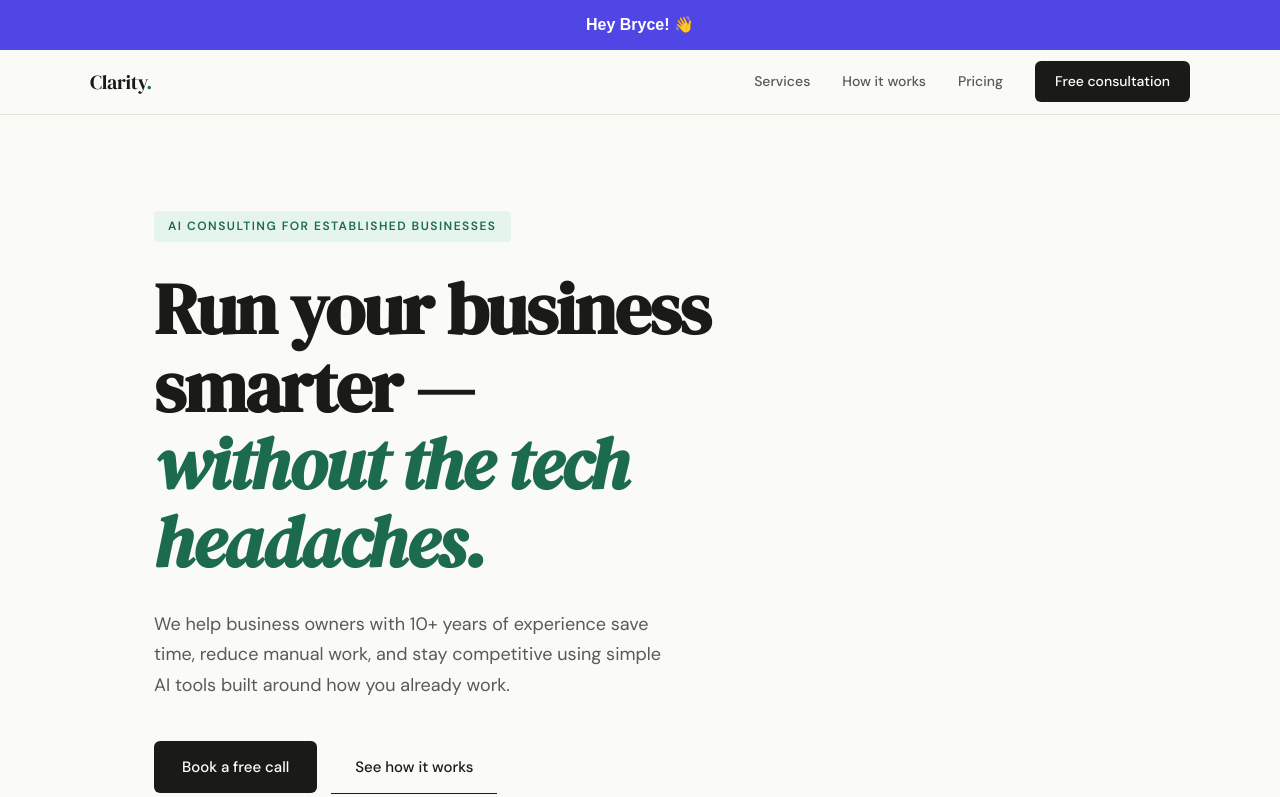
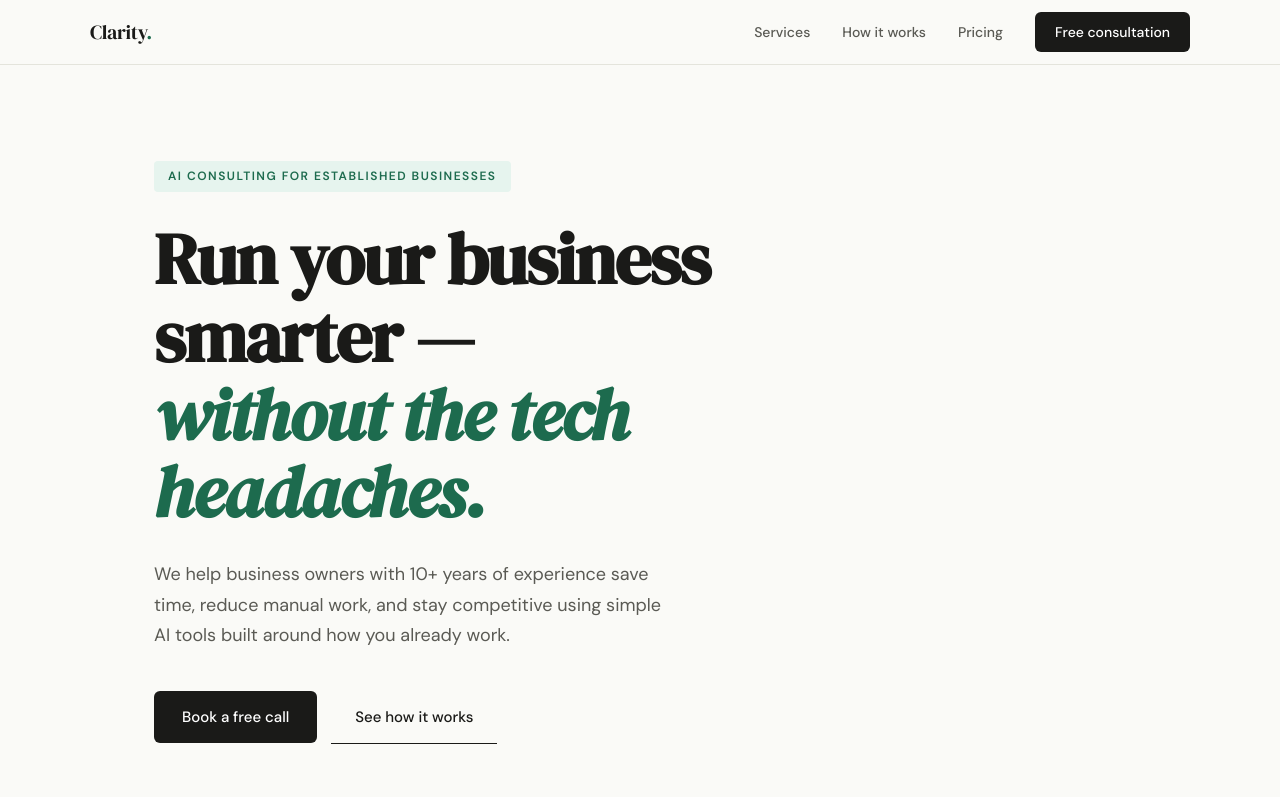
Before and after one commit to Brycejs03/Clarity-Automation, a plain HTML site: page index.html in a window 1280 px wide. Shown: the top 797 px of the page. Drawn offline with Linux system fonts and the light colour scheme; a script that the page names is missing.

Commit message:
Remove Hey Bryce banner

```diff
--- a/index.html
+++ b/index.html
@@ -271,7 +271,6 @@ footer{border-top:1px solid var(--border);padding:32px 5%;}
 </style>
 </head>
 <body>
-<div style="background:#4f46e5;color:#fff;text-align:center;padding:12px;font-family:sans-serif;font-weight:600;font-size:16px;">Hey Bryce! 👋</div>
 
 
 <nav>
```
